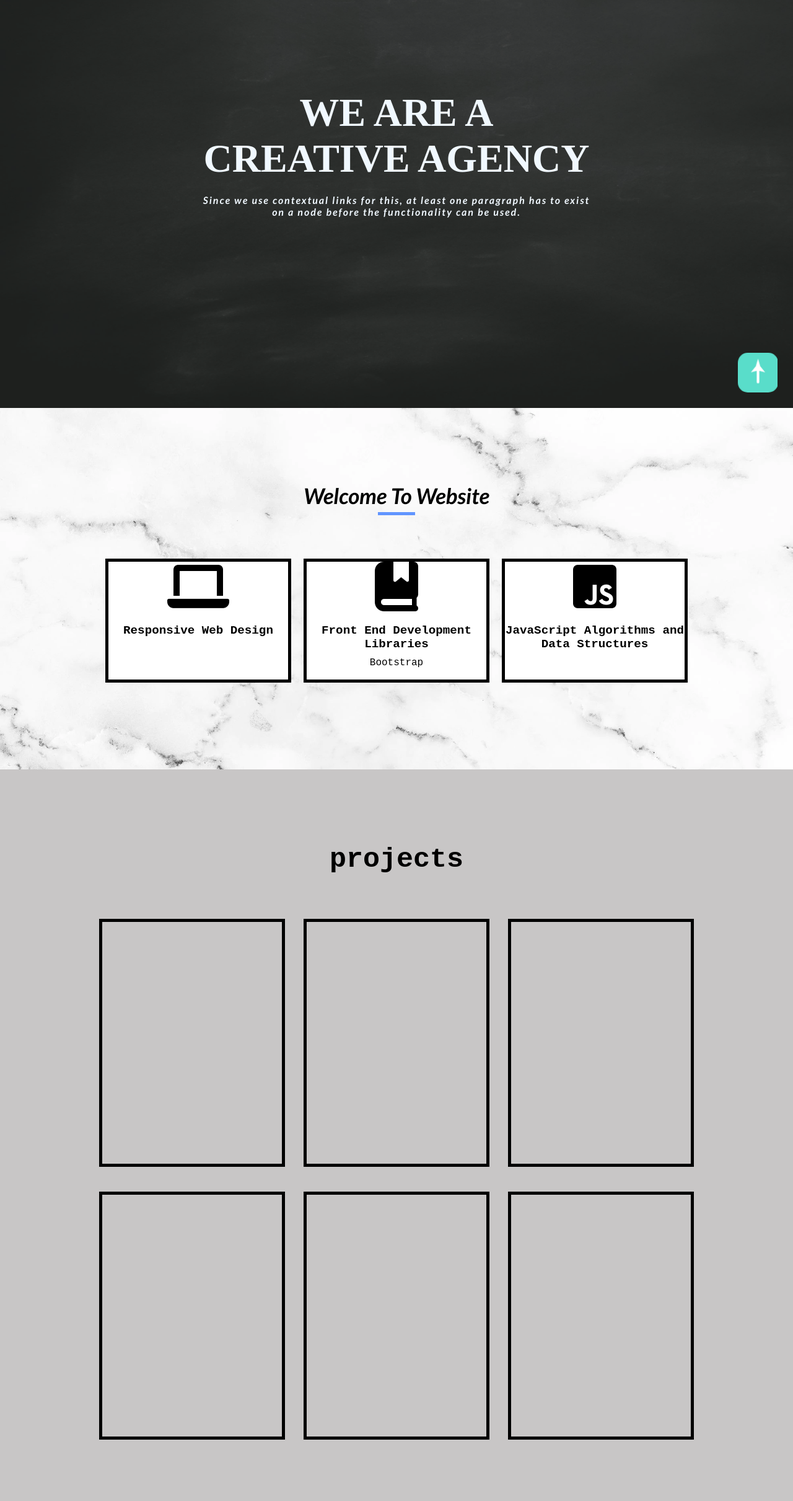
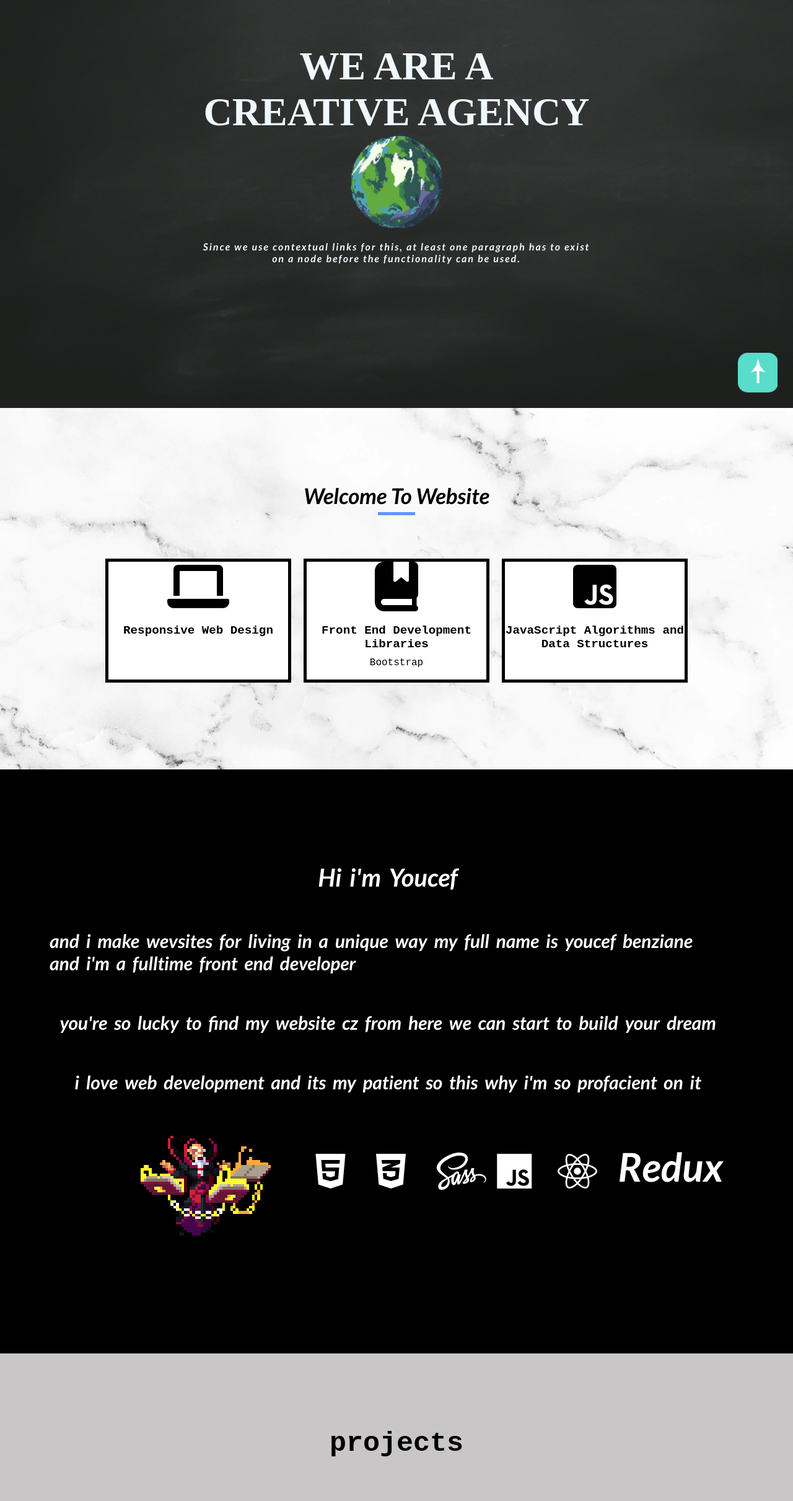
Before and after one commit to benyou10/halomchababzfbzf, a plain HTML site: page index.html in a window 1280 px wide. Shown: the part 142-2563 px from the top of the page at 62% size. Drawn offline with nearby package versions, Linux system fonts and the light colour scheme.

Commit message:
first commit.

```diff
--- a/css/indexCSS.css
+++ b/css/indexCSS.css
@@ -83,7 +83,38 @@ body{
     right:20%;
   z-index: 10;
 }
+html{
+    overflow-x: hidden;
+
+}
+@media (max-width:476px){
+    .front-end-skils .skil-f{
+        font-size: 40px !important;
+
+
+
+    }
+    .front-end-skils{
+        transform: translateX(-20%);
+    }
+}
 @media (max-width:800px) {
+    .front-end-skils .skil-f{
+        font-size: 20px;
+
+
+
+    }
+    .front-end-skils{
+        width: 75vw;
+
+    }
+    .front-end-skils .skil-f:last-of-type{
+        font-size: 30px !important;
+        vertical-align: middle;
+        text-align: center;
+
+    }
     .title{
         font-size: 1rem !important;
         text-transform: uppercase;
@@ -104,7 +135,7 @@ body{
         position: fixed;
        left: 0;
         background-color: hsl(0 0% 100% / 0.1);
-
+        opacity: 1;
         backdrop-filter: blur(1rem);
         transition: all 0.5s ease-out;
 
@@ -119,7 +150,7 @@ body{
     }
     #pr-nav[data-visible="true"]{
         transform: translateX(120%);
-
+         opacity: 0;
     }
     .me {
         margin: 0 !important;
@@ -549,3 +580,113 @@ footer button{
         visibility: hidden;
     }
 }
+.hide-fade{
+    opacity: 0;
+    transition: all 0.5s;
+    filter: blur(5px);
+
+    transform: translateX(-30%);
+}
+.show-fade{
+    opacity: 1 !important;
+    filter: blur(0);
+    transform: translateX(0%);
+}
+#sec .center-skil{
+    transition-delay: 300ms;
+
+}
+#sec .skil:nth-child(3){
+    transition-delay: 600ms;
+
+}
+/*.normal-skil{
+transform: translate(0);
+}*/
+
+
+.portfolio-container{
+    background: #000;
+    color: #fff;
+}
+.home-content{
+    display: flex;
+    flex-wrap: wrap;
+    justify-content: center;
+    align-items: center;
+    align-content: flex-start;
+
+}
+.home-content img{
+    width: 150px;
+    aspect-ratio: 1;
+
+    z-index: -10000;
+}
+
+.front-end-skils .skil-f{
+    width: 100px;
+    aspect-ratio: 1;
+    font-size: 4rem;
+    margin: 1%;
+    transform: translateX(0);
+    align-self: center;
+
+
+    flex-basis:100px;
+}
+.front-end-skils{
+    display: flex;
+
+    align-content:space-between;
+
+    margin-left:auto;
+    margin-right: auto;
+    float: left;
+
+
+}
+.portfolio img{
+    margin: 0 auto;
+}
+.me{
+    display: flex;
+    flex-wrap: wrap;
+    justify-content: center;
+    align-items: center;
+    width: 90vw;
+    align-content: flex-start;
+
+}
+.baby{
+    margin-left:auto;
+    margin-right: auto;
+    width:75vw;
+    padding: 0;
+    display: flex;
+    flex-wrap: wrap;
+    justify-content: center;
+    align-items: center;
+    align-content: flex-start;
+}
+.pricing .skil .img{
+    width: 100%;
+}
+.pricing .skil .pixle-character{
+    position: absolute;
+   transform: translate(50%,-50%);
+
+    max-width: 120px;
+}
+.pricing .center-skil .pixle-character{
+    position: absolute;
+
+
+   transform: scale(200%) translate(50%,-50%);
+}
+.pricing .skil .last-pixle-character{
+    position: absolute;
+   transform: scale(60%) translate(-50%,-70%);
+
+
+}
--- a/index.html
+++ b/index.html
@@ -15,6 +15,7 @@
     </head>
 <body>
     <div class="prelouder"><h1>YOUCEF BENZIANE</h1><img  class="img"src="css/c8a1765ffc8243f3a7b176c0ca84c3c1.gif" alt="prelouder"><h2>thank you for waiting</h2></div>
+
 
     <!-- header-->
     <div id ="header"class="header">
@@ -37,8 +38,9 @@
     <div id="home"class="home"><!-- home-->
         <div class="overlay">
             <div class="home-content">
-                <div class="title"><h1>we are a creative agency</h1></div>
-                <div class="title-desc"><p>Since we use contextual links for this,
+                <div class="title "><h1>we are a creative agency</h1></div>
+                <img src="img/3278702329.gif" alt="planet">
+                <div class="title-desc hide-fade"><p>Since we use contextual links for this,
                     at least one paragraph has to exist on a node before the functionality can be used.</p> </div>
                 <!--<div class="btn "><button class="btn1 hover-opacity">Get started</button><button class="btn2 hover-opacity">Learn more</button></div>-->
 
@@ -50,24 +52,13 @@
     <div class="background"></div>
     <div class="seconde-section pd-y" id="sec">
 
-    <h2 id="skils"class ="seconde-section-title">welcome to website</h2>
+        <h2 id="skils"class ="seconde-section-title hide-fade">welcome to website </h2>
         <span class="line"></span>
         <div class="skils">
-        <div class="skil layerf"><div class="white"></div><i class="fa-solid fa-laptop" ></i><h2 class="skil-title">Responsive Web Design</h2><p class="skil-desc"></p></div><div class="center-skil"><div class=" skil layerf"><div class="white"></div><i class="fa-solid fa-book-bookmark"></i><h2 class="skil-title">Front End Development Libraries</h2><p class="skil-desc">Bootstrap</p></div></div><div class="skil layerf"><div class="white"></div><i class="fa-brands fa-square-js" ></i><h2 class="skil-title">JavaScript Algorithms and Data Structures</h2><p class="skil-desc"></p></div>
+            <div class="skil hide-fade layerf"><div class="white"></div><i class="fa-solid fa-laptop" ></i><h2 class="skil-title">Responsive Web Design</h2><p class="skil-desc"></p></div><div class="center-skil hide-fade"><div class=" skil layerf"><div class="white"></div><i class="fa-solid fa-book-bookmark"></i><h2 class="skil-title">Front End Development Libraries</h2><p class="skil-desc">Bootstrap</p></div></div><div class="skil hide-fade layerf"><div class="white"></div><i class="fa-brands fa-square-js" ></i><h2 class="skil-title">JavaScript Algorithms and Data Structures</h2><p class="skil-desc"></p></div>
             <!--<div class="clear"></div>-->
 
         </div></div></div><!-- /seconde section-->
-<!-- 3ed section (projects)-->
-<div class="thed pd-y" id="f">
-    <div id="projects"class="projects-title"><h2>projects</h2></div>
-   <div class="skils" >
-    <div class="skil layerf"></i><h2 class="skil-title"></h2><a href="#">read more</a><p class="skil-desc"></p></div><div class="skil  layerf"><h2 class="skil-title"></h2><a href="#">read more</a><p class="skil-desc"></p></div><div class="skil layerf"><h2 class="skil-title"></h2><a href="#">read more</a><p class="skil-desc"></p></div>
-        <div class="skil layerf"><h2 class="skil-title"></h2><a href="#">read more</a><p class="skil-desc"></p></div><div class="skil  layerf"><h2 class="skil-title"></h2><a href="#">read more</a><p class="skil-desc"></p></div><div class="skil layerf"><h2 class="skil-title"></h2><a href="#">read more</a><p class="skil-desc"></p></div>
-
-    </div>
-
-</div>
-<!-- /3ed section(projects)-->
         <!-- portfolio section (projects)-->
 
         <div id="Portfolio"class="portfolio-container ">
@@ -75,10 +66,16 @@
         <!--<h1 class="dd">About Me</h1>-->
         <div class="background" style="background-image:none;"></div>
         <div class="portfolio .pd-y">
-    <div class="me">
-        <h2>Hi i'm Youcef</h2><h3> and i make wevsites for living in a unique way my full name is youcef benziane and i'm a fulltime front end developer</h3>
+            <div class="me hide-fade">
+                <h2 >Hi i'm Youcef</h2><h3> and i make wevsites for living in a unique way my full name is youcef benziane and i'm a fulltime front end developer</h3>
             <h3>you're so lucky to find my website cz from here we can start to build your dream</h3>
             <h3>i love web development and its my patient so this why i'm so profacient on it</h3>
+           <div class="baby"> <img src="img/giphy.gif" alt="wizard"> <div class="front-end-skils"><div class="skil-f"><i class="fa-brands fa-html5"></i></div>
+           <div class="skil-f"><i class="fa-brands fa-css3-alt"></i></div>
+           <div class="skil-f"><i class="fa-brands fa-sass"></i></div>
+           <div class="skil-f"><i class="fa-brands fa-js"></i></div>
+           <div class="skil-f"><i class="fa-brands fa-react"></i></div>
+           <div class="skil-f"><p>Redux</p></div></div></div>
             </div>
             <div class="me-img">
 
@@ -89,16 +86,27 @@
         </div>
 
         </div>
+<!-- 3ed section (projects)-->
+<div class="thed pd-y" id="f">
+    <div id="projects"class="projects-title hide-fade"><h2>projects</h2></div>
+   <div class="skils" >
+    <div class="skil layerf"></i><h2 class="skil-title"></h2><a href="#">read more</a><p class="skil-desc"></p></div><div class="skil  layerf"><h2 class="skil-title"></h2><a href="#">read more</a><p class="skil-desc"></p></div><div class="skil layerf"><h2 class="skil-title"></h2><a href="#">read more</a><p class="skil-desc"></p></div>
+
+
+    </div>
+
+</div>
+<!-- /3ed section(projects)-->
 
 <!-- /portfolio section (projects)-->
 <!--prcing section -->
 
 <div class="pricing">
     <div class="seconde-section pd-y" id="sec">
-        <h2 class ="seconde-section-title">the pricing</h2>
+        <h2 class ="seconde-section-title hide-fade">the pricing</h2>
         <span class="line"></span>
         <div class="skils">
-            <div class="skil layerf"><i class="fa-solid fa-laptop" ></i><h2 class="skil-title">Responsive Web Design</h2><p class="skil-desc"></p></div><div class="center-skil"><div class="skil  layerf"><i class="fa-solid fa-book-bookmark"></i><h2 class="skil-title">Front End Development Libraries</h2><p class="skil-desc">Bootstrap</p></div></div><div class="skil layerf"><i class="fa-solid fa-gem"></i><h2 class="skil-title">JavaScript Algorithms and Data Structures</h2><p class="skil-desc"></p></div>
+            <div class="skil layerf hide-fade"><img class="img" src="img/1tear.png" alt="1tear"></i><h2 class="skil-title">Responsive Web Design</h2><p class="skil-desc">100$</p><img src="img/da0cd9z-05f2333d-2a40-49c9-a5e5-7fa3e98abbf4.gif" class="pixle-character"alt="avatar"></div><div class="center-skil hide-fade"><div class="skil  layerf"><img class="img" src="img/fR72RR.png" alt="2tear"><h2 class="skil-title">Front End Development Libraries</h2><p class="skil-desc">150$</p><img src="css/bO+TTu.png" class="pixle-character"alt="avatar"></div></div><div class="skil hide-fade layerf"><img class="img" src="img/171hEf.png" alt="3tear"><h2 class="skil-title">JavaScript Algorithms and Data Structures</h2><p class="skil-desc">300$</p><img src="img/R.gif" alt="avatar" class="last-pixle-character"></div>
             <div class="clear"></div>
 
     </div></div>
@@ -122,7 +130,7 @@
   });
 
   </script>
-<script src="js.js"></script>
+<script defer src="js.js"></script>
 
 </body>
 
--- a/js.js
+++ b/js.js
@@ -63,4 +63,17 @@ window.addEventListener("load", function(){
     louder.style.display="none";
 
    louder.classList.add("disappear")
-})
+});
+
+const observer= new IntersectionObserver((entries)=>{
+entries.forEach((entry)=>{
+    console.log(entry);
+    if(entry.isIntersecting){
+        entry.target.classList.add("show-fade");
+    }else{
+        entry.target.classList.remove("show-fade");
+    }
+});
+});
+const hidinElements=document.querySelectorAll(".hide-fade");
+hidinElements.forEach((el)=> observer.observe(el));
```
Also changed, not shown: css/bO+TTu.png (added), img/171hEf.png (added), img/1tear.png (added), img/3278702329.gif (added), img/R.gif (added), img/chalkboard.jpg (deleted), img/da0cd9z-05f2333d-2a40-49c9-a5e5-7fa3e98abbf4.gif (added), img/fR72RR.png (added), img/giphy.gif (added), img/images.jpg (deleted). Lines whose indentation alone changed are shown as unchanged.
